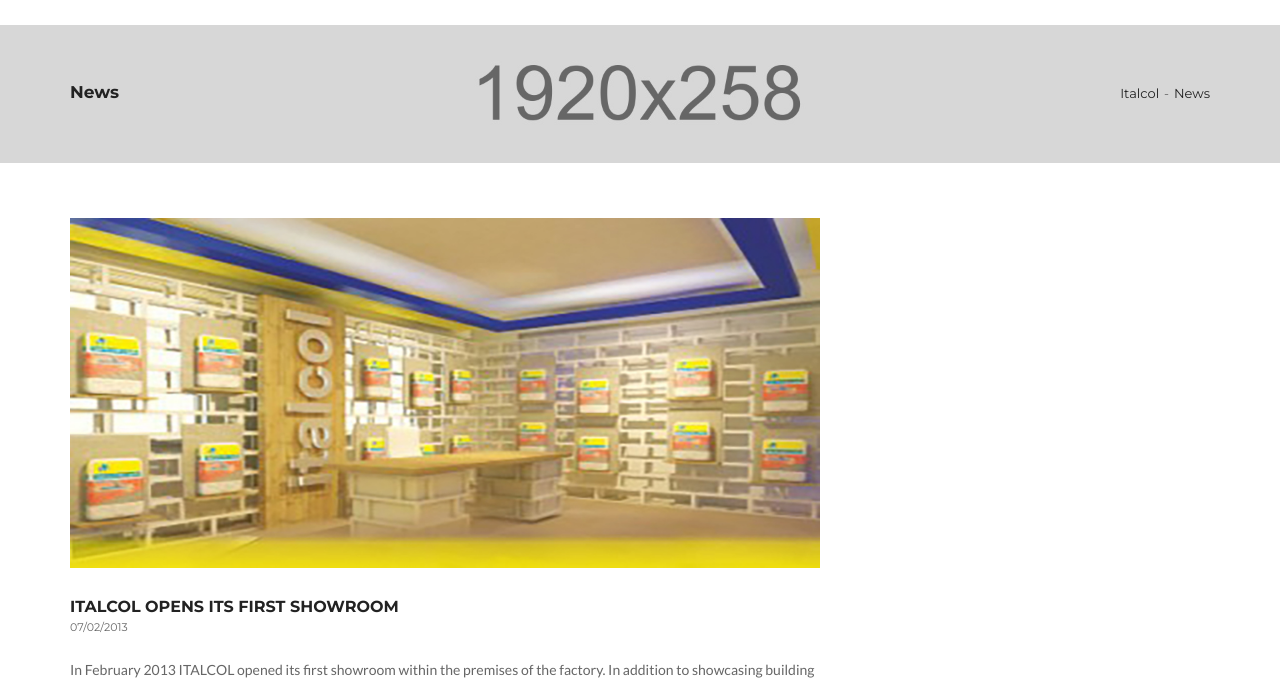
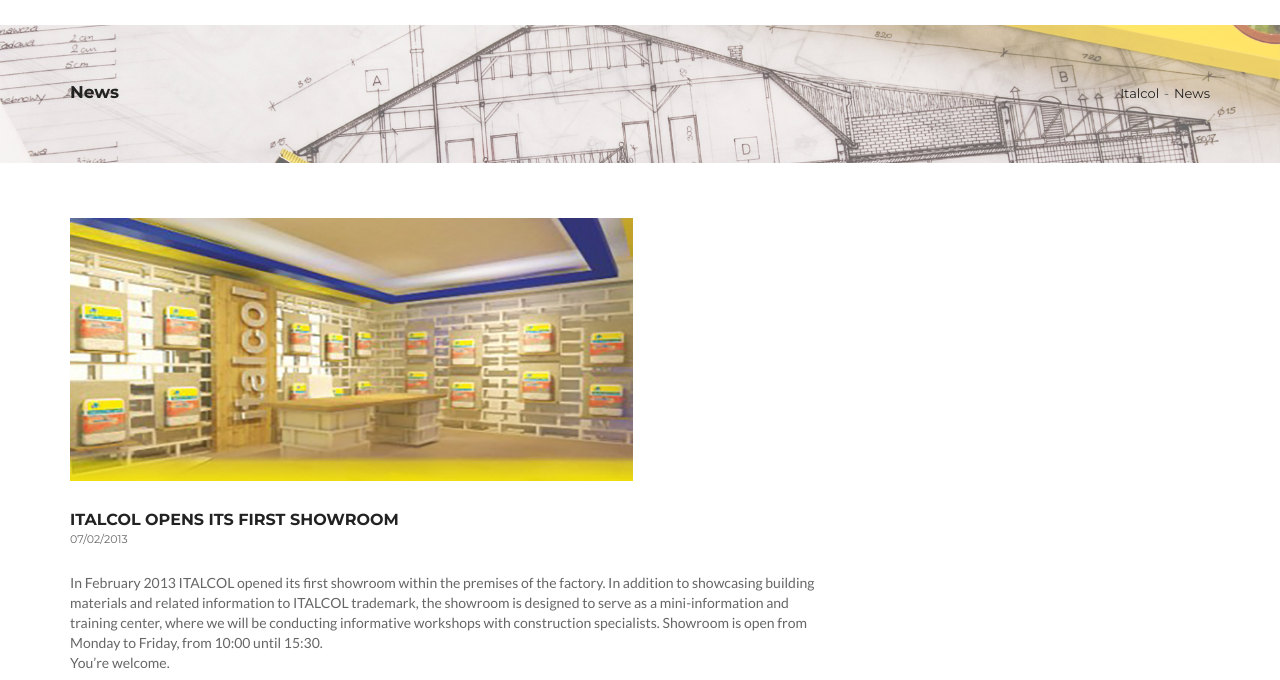
Before and after one commit to Etjen123/italCol, a plain HTML site: page default/blog.html in a window 1280 px wide. Shown: the part 127-807 px from the top of the page. Drawn offline with Linux system fonts and the light colour scheme; a script that the page names is missing.

Commit message:
added banner changed width of news images

```diff
--- a/default/css/style.css
+++ b/default/css/style.css
@@ -1212,7 +1212,7 @@
   margin-top: 150px;
   padding: 60px 0;
   position: relative;
-  background: url('../upload/banners/ban.jpg') center;
+  background: url('../images/banner1.jpg') center;
   background-size: cover;
   -webkit-background-size: cover;
   -moz-background-size: cover;
@@ -1531,7 +1531,7 @@
 }
 .blog-section .blog-box .blog-post img,
 .blog-section .blog-box .blog-post iframe {
-  width: 100%;
+  width: 75%;
   margin-bottom: 30px;
 }
 .blog-section .blog-box .blog-post iframe {
```
Also changed, not shown: default/projects.html (+1 -1 lines), default/images/banner1.jpg (added), default/images/banner2.jpg (added).
